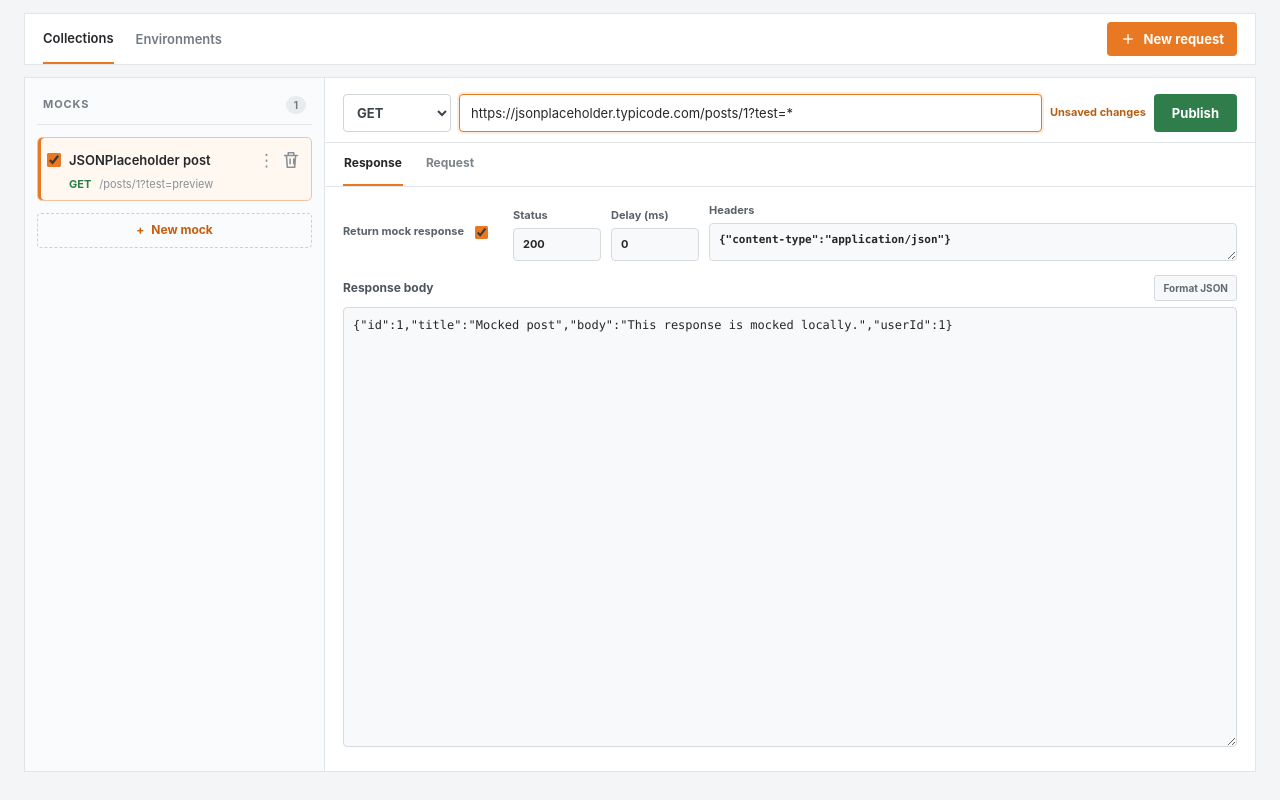
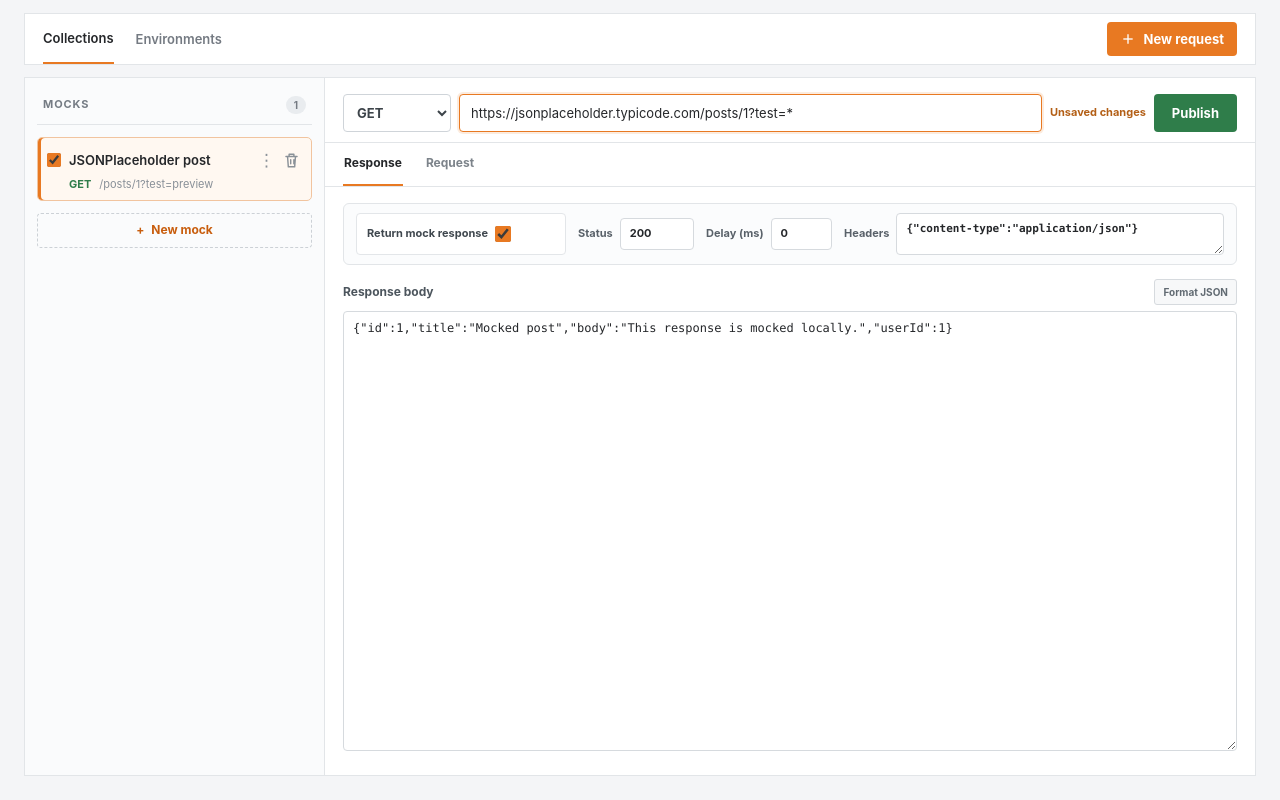
Before and after one commit to warmachine7733/interceptor-extension, a browser extension: page options.html in a window 1280 px wide. Both pictures are taken after a click on the button "New request". Shown: the part 61-861 px from the top of the page. Drawn offline with Linux system fonts and the light colour scheme.

Commit message:
v1.1.2 : ui fixes

```diff
--- a/options.css
+++ b/options.css
@@ -62,8 +62,8 @@
 .rule-enabled { width: 14px; height: 14px; margin: 0; accent-color: var(--orange); }
 .mock-name { overflow: hidden; text-overflow: ellipsis; white-space: nowrap; font-size: 13px; font-weight: 600; }
 .mock-more, .mock-trash { color: #8a9198; font-size: 17px; line-height: 1; text-align: center; }
-.mock-trash { display: inline-flex; width: 22px; height: 24px; align-items: center; justify-content: center; border-radius: 3px; }
-.mock-trash svg { width: 22px; height: 22px; fill: none; stroke: currentColor; stroke-linecap: round; stroke-linejoin: round; stroke-width: 1.7; }
+.mock-trash { display: inline-flex; width: 22px; height: 24px; align-items: center; justify-content: center; border-radius: 4px; color: #8a9198; }
+.mock-trash svg { width: 19px; height: 19px; fill: none; stroke: currentColor; stroke-linecap: round; stroke-linejoin: round; stroke-width: 1.8; }
 .mock-trash:hover { color: #b33a3a; background: #fff0f0; }
 .mock-meta { display: flex; gap: 8px; margin: 5px 0 0 22px; overflow: hidden; color: #899098; font-size: 11px; white-space: nowrap; }
 .mock-meta > span:last-child { overflow: hidden; text-overflow: ellipsis; }
@@ -87,12 +87,18 @@
 .editor-tab.active { border-bottom-color: var(--orange); color: var(--ink); }
 .editor-panel { display: none; min-width: 0; min-height: 0; flex: 1 1 auto; flex-direction: column; padding: 16px 18px 24px; }
 .editor-panel.active { display: flex; }
-.response-meta { display: grid; grid-template-columns: 160px 88px 88px minmax(160px, 1fr); gap: 10px; align-items: end; }
-.response-meta label, .editor-panel label { display: flex; flex-direction: column; gap: 5px; color: #596169; font-size: 11px; font-weight: 700; }
-.response-meta label:first-child { flex-direction: row; align-items: center; align-self: center; gap: 7px; }
-.response-meta input[type="checkbox"] { accent-color: var(--orange); }
-.response-meta input, .editor-panel input, .editor-panel textarea { min-width: 0; padding: 8px 9px; border: 1px solid #d6dade; border-radius: 4px; color: var(--ink); background: var(--soft); }
-.response-meta textarea { height: 38px; min-height: 38px; max-height: 54px; resize: vertical; font-family: ui-monospace, SFMono-Regular, Menlo, monospace; font-size: 11px; }
+.response-meta { display: grid; grid-template-columns: minmax(210px, auto) 116px 126px minmax(300px, 1fr); gap: 12px; align-items: center; padding: 9px 12px; border: 1px solid var(--line); border-radius: 6px; background: #fbfcfd; }
+.response-meta label, .editor-panel label { display: flex; flex-direction: row; align-items: center; gap: 7px; color: #596169; font-size: 11px; font-weight: 700; white-space: nowrap; }
+.response-meta label:first-child { justify-content: flex-start; align-self: stretch; padding: 0 10px; border: 1px solid #e3e6e9; border-radius: 4px; color: #3f474e; background: #fff; }
+.response-meta input[type="checkbox"] { width: 16px; height: 16px; margin: 0; accent-color: var(--orange); }
+.response-meta label:not(:first-child) input { flex: 1; width: 0; }
+.response-meta label:nth-child(3) { position: relative; }
+.response-meta label:nth-child(3)::after { content: none; }
+.response-meta label:nth-child(3) input { padding-right: 9px; }
+.response-meta .headers-compact { min-width: 0; }
+.response-meta .headers-compact textarea { flex: 1; width: 0; }
+.response-meta input, .editor-panel input, .editor-panel textarea { min-width: 0; padding: 7px 9px; border: 1px solid #d6dade; border-radius: 4px; color: var(--ink); background: #fff; }
+.response-meta textarea { height: 42px; min-height: 42px; max-height: 46px; resize: vertical; font-family: ui-monospace, SFMono-Regular, Menlo, monospace; font-size: 11px; }
 .body-heading { display: flex; align-items: center; justify-content: space-between; margin-top: 14px; margin-bottom: 6px; color: #4c555d; font-size: 12px; font-weight: 700; }
 .format-json { padding: 5px 8px; border: 1px solid #d6dade; border-radius: 3px; color: #616a72; background: #f7f8f9; font-size: 10px; font-weight: 700; }
 .format-json:hover { border-color: var(--orange); color: var(--orange-dark); background: #fff8f1; }
--- a/package.json
+++ b/package.json
@@ -1,6 +1,6 @@
 {
   "name": "local-api-mock-extension",
-  "version": "1.1.1",
+  "version": "1.1.2",
   "description": "A minimal Chromium Manifest V3 extension for development-time API mocking",
   "license": "AGPL-3.0-or-later",
   "repository": {
--- a/page-interceptor.js
+++ b/page-interceptor.js
@@ -30,10 +30,14 @@
   const matchingRule = (url, method) => config.enabled ? firstMatch(config.rules, url, method) : null;
   const log = (method, url, rule) => {
     if (rule) {
+      const logRule = { ...rule, response: rule.response ? { ...rule.response } : rule.response };
+      try {
+        if (typeof logRule.response?.body === "string") logRule.response.body = JSON.parse(logRule.response.body);
+      } catch { /* Keep non-JSON response bodies as strings. */ }
       console.log(
         `%c[API Mock]%c ${rule.response?.enabled ? "mocked" : "rewriting"} %c${method}%c ${url}`,
         "color:#22c55e;font-weight:bold", "color:inherit", "background:#334155;color:#fff;padding:0 4px;border-radius:3px", "color:inherit",
-        rule
+        logRule
       );
     } else if (config.enabled) {
       console.log(`%c[API Mock]%c passthrough %c${method}%c ${url}`, "color:#94a3b8;font-weight:bold", "color:inherit", "background:#e2e8f0;color:#334155;padding:0 4px;border-radius:3px", "color:inherit");
```
Also changed, not shown: manifest.json.
